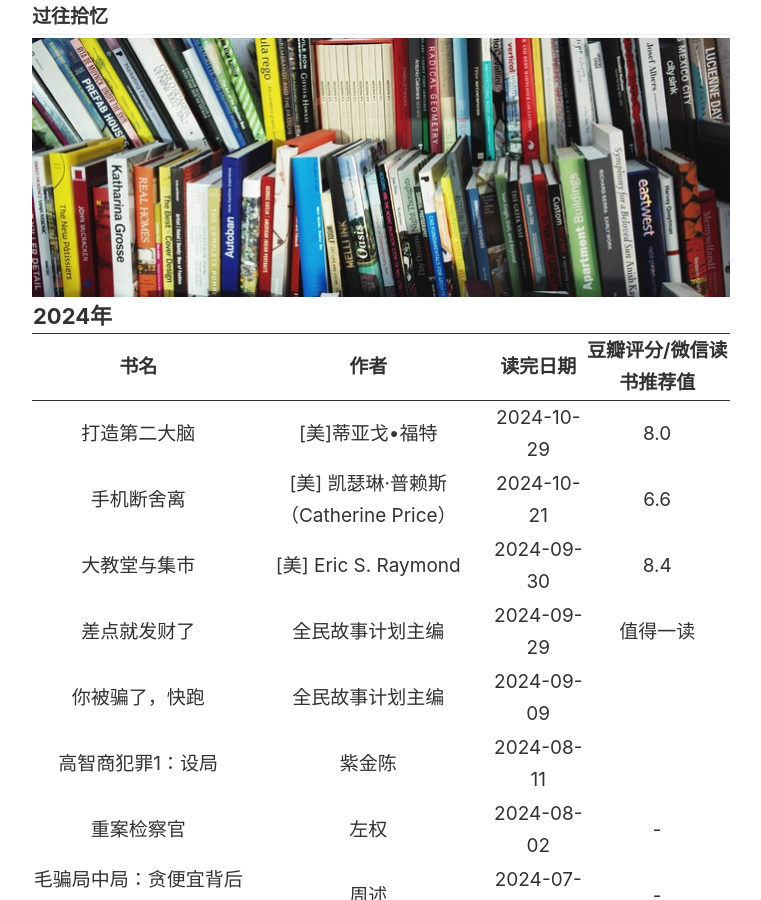
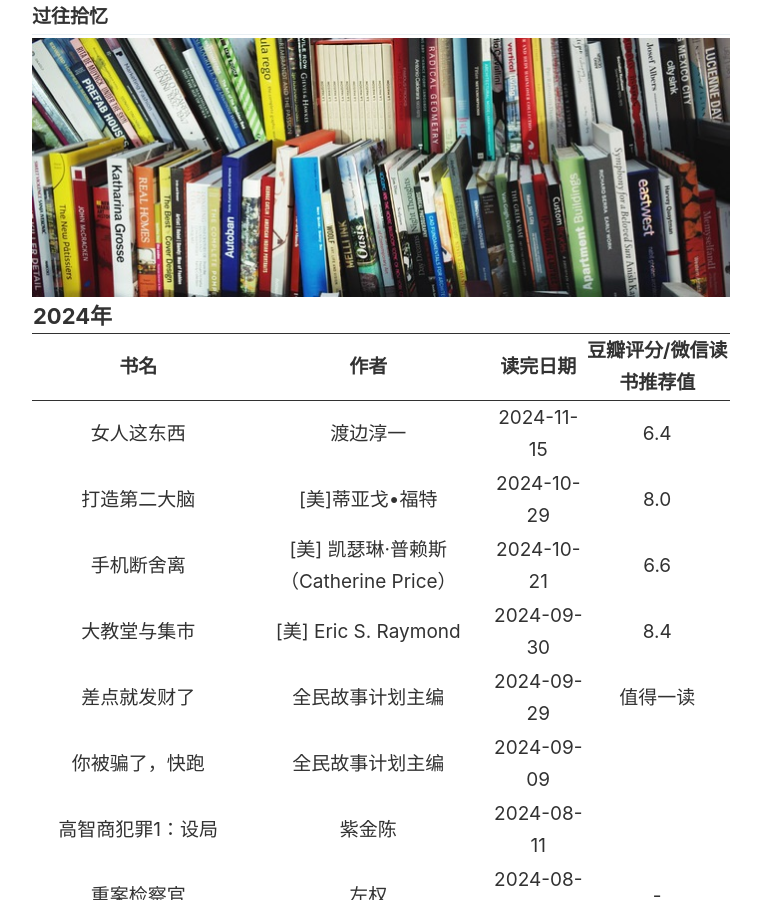
Before and after one commit to SWHL/SWHL.github.io, a Jekyll site: the page built from _pages/books.md, in a window 1280 px wide and 900 px high. Shown: the whole window, without its empty margins (259-1020 px from the left). Built offline with Jekyll 4.4.1, drawn with Linux system fonts in a browser that asks for light colours.

Commit message:
docs: update video and book

```diff
--- a/_pages/books.md
+++ b/_pages/books.md
@@ -17,8 +17,14 @@ image: "./images/pages/books.jpg"
 　　</thead>
     <tbody>
     　　<tr>
+    　　　　　<td><a href="https://book.douban.com/subject/4262114/" target="_blank">女人这东西</a></td>
+    　　　　　<td>渡边淳一</td>
+    　　　　　<td>2024-11-15</td>
+    　　　　　<td>6.4</td>
+    　　</tr>
+    　　<tr>
     　　　　　<td><a href="https://book.douban.com/subject/36636224/" target="_blank">打造第二大脑</a></td>
-    　　　　　<td> [美]蒂亚戈•福特</td>
+    　　　　　<td>[美]蒂亚戈•福特</td>
     　　　　　<td>2024-10-29</td>
     　　　　　<td>8.0</td>
     　　</tr>
```
Also changed, not shown: _pages/videos.md (+5 -0 lines).
